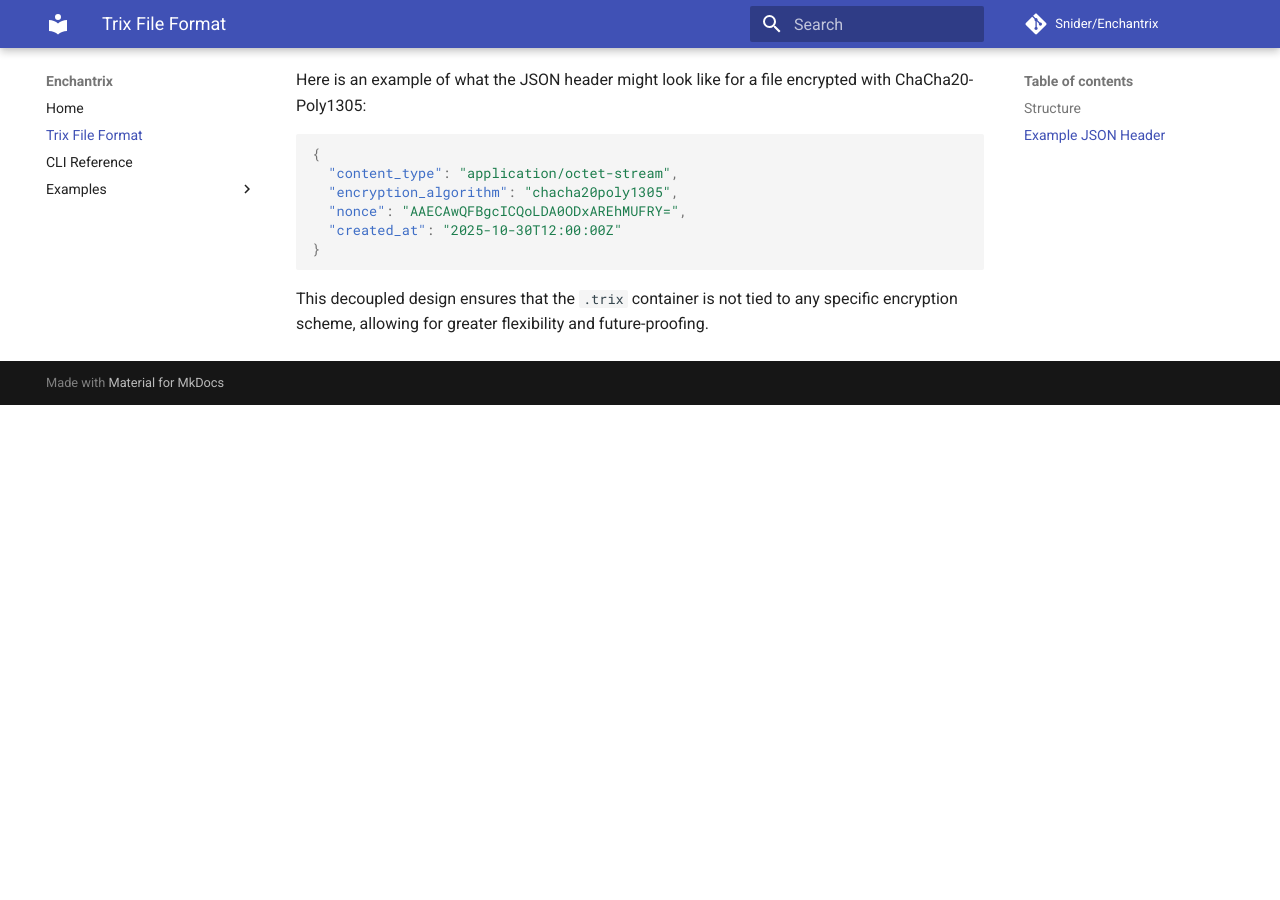
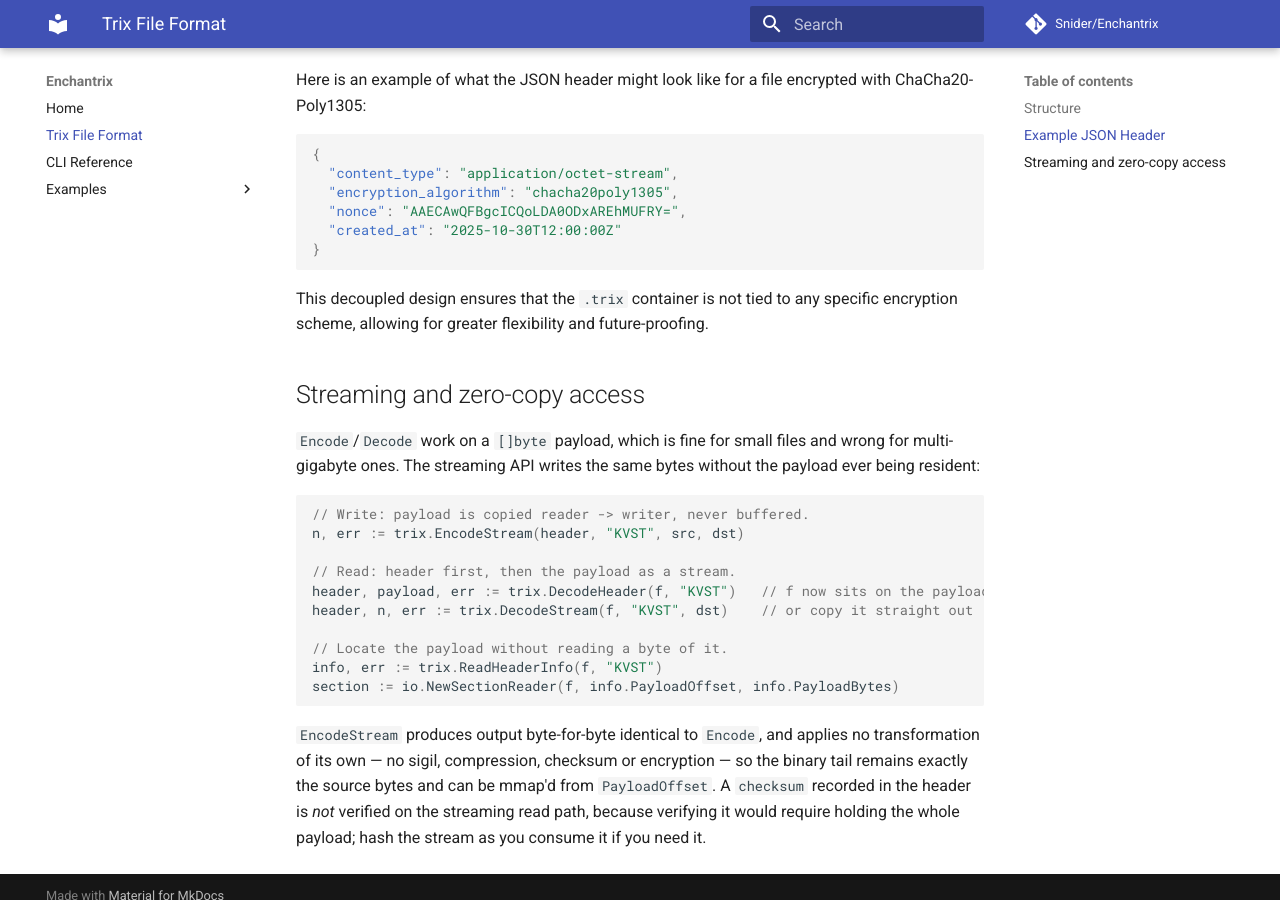
Before and after one commit to Snider/Enchantrix, an MkDocs documentation site: the page built from docs/trix_format.md, in a window 1280 px wide and 900 px high, scrolled down 779 px. Built offline with MkDocs 1.6.1 and Material for MkDocs 9.7.7, drawn with Linux system fonts in a browser that asks for light colours; comment, search, counter and statistics services are not loaded; before the commit the page ends 1184 px from its top, so only the background shows below that.

Commit message:
docs(trix): specify the streaming and payload-offset paths
RFC-0002 listed streaming as future work; it now exists, so write down
what implementations must guarantee rather than leaving it to the code:
exact 9+header_length consumption (no read-ahead), byte-identical output
to Encode, no transform the caller did not ask for, and no checksum
verification on the streaming read path — verifying needs the whole
payload, which is the thing being avoided.

Adds §5.3 Streaming Encode and §6.3 Payload Offset Discovery, ticks the
future-work item, and documents the Go API in docs/ and CLAUDE.md.

Co-Authored-By: Virgil <virgil@lethean.io>

````diff
--- a/docs/trix_format.md
+++ b/docs/trix_format.md
@@ -28,3 +28,29 @@
 ```
 
 This decoupled design ensures that the `.trix` container is not tied to any specific encryption scheme, allowing for greater flexibility and future-proofing.
+
+## Streaming and zero-copy access
+
+`Encode`/`Decode` work on a `[]byte` payload, which is fine for small files
+and wrong for multi-gigabyte ones. The streaming API writes the same bytes
+without the payload ever being resident:
+
+```go
+// Write: payload is copied reader -> writer, never buffered.
+n, err := trix.EncodeStream(header, "KVST", src, dst)
+
+// Read: header first, then the payload as a stream.
+header, payload, err := trix.DecodeHeader(f, "KVST")   // f now sits on the payload
+header, n, err := trix.DecodeStream(f, "KVST", dst)    // or copy it straight out
+
+// Locate the payload without reading a byte of it.
+info, err := trix.ReadHeaderInfo(f, "KVST")
+section := io.NewSectionReader(f, info.PayloadOffset, info.PayloadBytes)
+```
+
+`EncodeStream` produces output byte-for-byte identical to `Encode`, and
+applies no transformation of its own — no sigil, compression, checksum or
+encryption — so the binary tail remains exactly the source bytes and can be
+mmap'd from `PayloadOffset`. A `checksum` recorded in the header is *not*
+verified on the streaming read path, because verifying it would require
+holding the whole payload; hash the stream as you consume it if you need it.
````
Also changed, not shown: CLAUDE.md (+5 -0 lines), rfcs/RFC-0002-Trix-Container-Format.md (+55 -1 lines).
